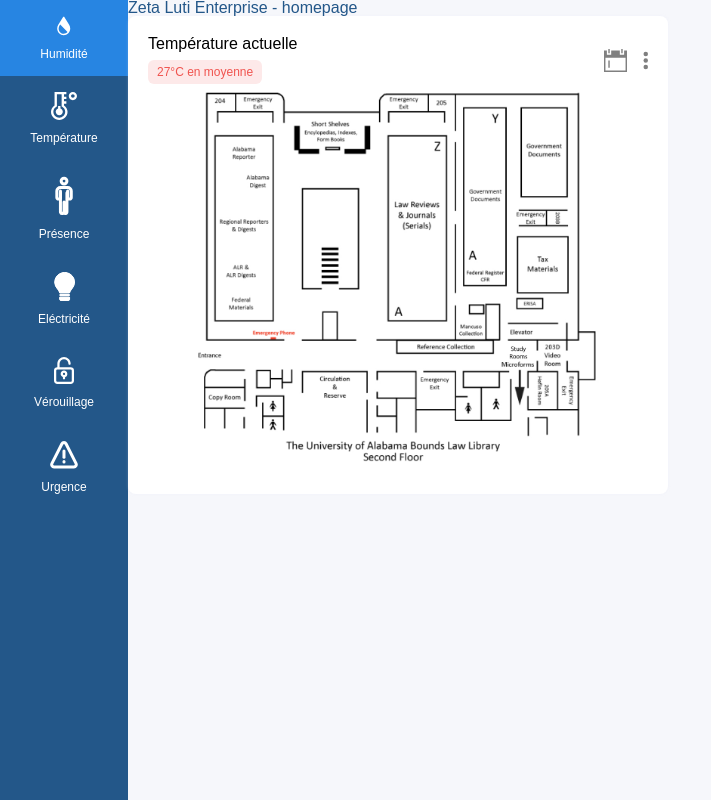
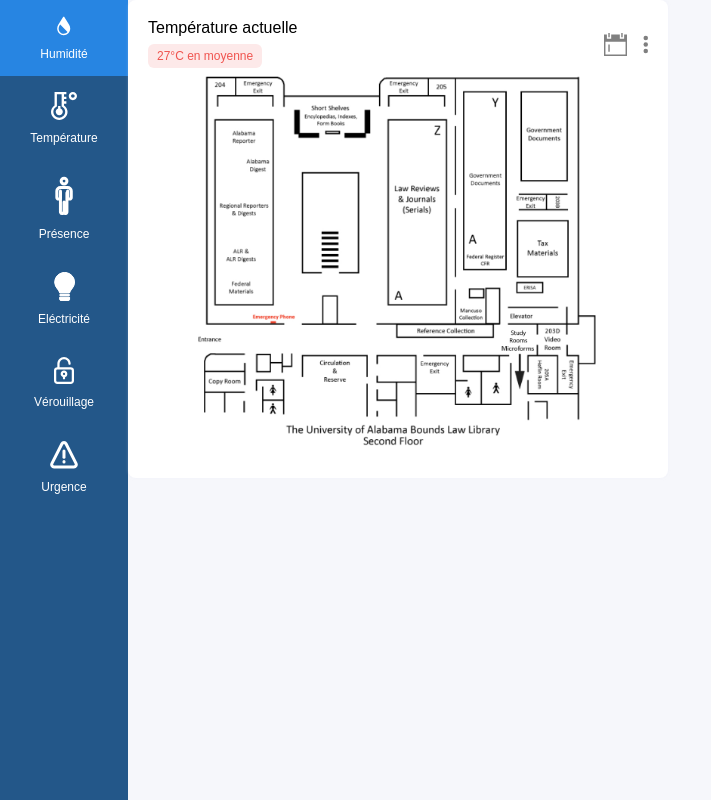
Before and after one commit to MaeWolff/iot-zeta-luti-frontend, a React (Create React App) app: page / in a window 1280 px wide. Shown: the whole page, without its empty margins (0-711 px from the left). Built offline with nearby package versions, Linux system fonts and the light colour scheme; no server answers; sample sign-in values are in the browser's storage.

Commit message:
delete useless title and import peopleChart

```diff
--- a/src/pages/HomePage.tsx
+++ b/src/pages/HomePage.tsx
@@ -1,14 +1,9 @@
-import styled from "styled-components";
 import Card from "../components/Card";
 import MapTemp from "../assets/map-temp.jpg";
 
 import AuthenticatedRoute from "../layouts/AuthenticatedRoute";
 import { useUser } from "../common/hooks/useUser";
 
-// TODO: delete me! it's a test
-const TextPrimary = styled.h1`
-  color: ${({ theme }) => theme.colors.primary};
-`;
 
 export default function HomePage() {
   const { user } = useUser();
@@ -16,11 +11,12 @@
   return (
     <AuthenticatedRoute>
       <div>
-        <TextPrimary>Zeta Luti Enterprise - homepage</TextPrimary>
         <p>{user?.email}</p>
-        <Card title="Température actuelle" label="27°C en moyenne" isCalendar>
-          <img src={MapTemp} alt="mapTemp" />
-        </Card>
+        <Card title='Température actuelle' label="27°C en moyenne" isCalendar>
+        <img src={MapTemp} alt="mapTemp"/>
+      </Card>
+
+
       </div>
     </AuthenticatedRoute>
   );
```
